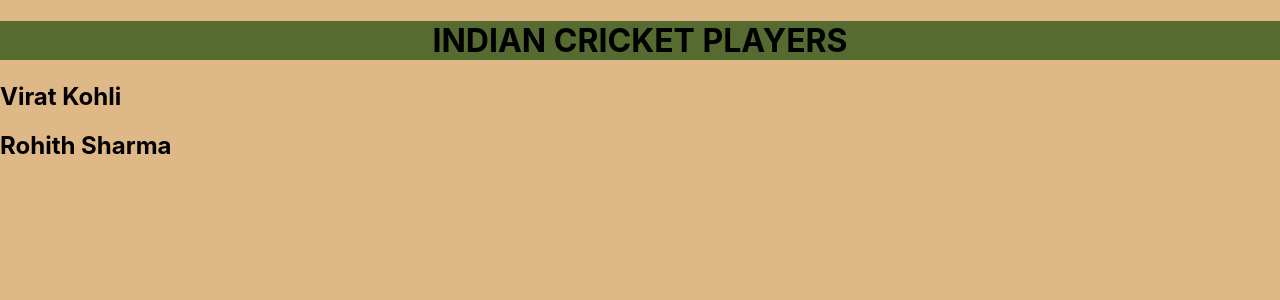
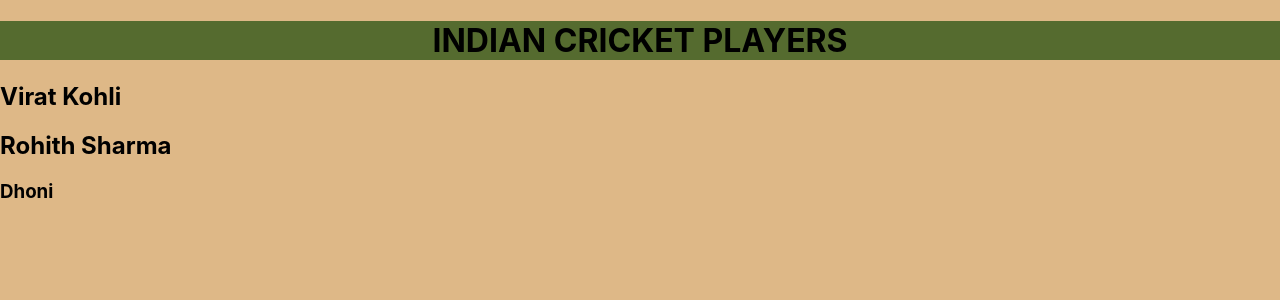
Before and after one commit to JorigeVenkatesh/Clone-Repository, a React (Create React App) app: page / in a window 1280 px wide. Shown: the top 300 px of the page. Built offline with nearby package versions, Linux system fonts and the light colour scheme.

Commit message:
added Dhoni

```diff
--- a/src/App.js
+++ b/src/App.js
@@ -8,6 +8,7 @@ function App() {
       <h1>INDIAN CRICKET PLAYERS</h1>
       <h2>Virat Kohli</h2>
       <h2>Rohith Sharma</h2>
+      <h3>Dhoni</h3>
       </div>
 
   );
```
